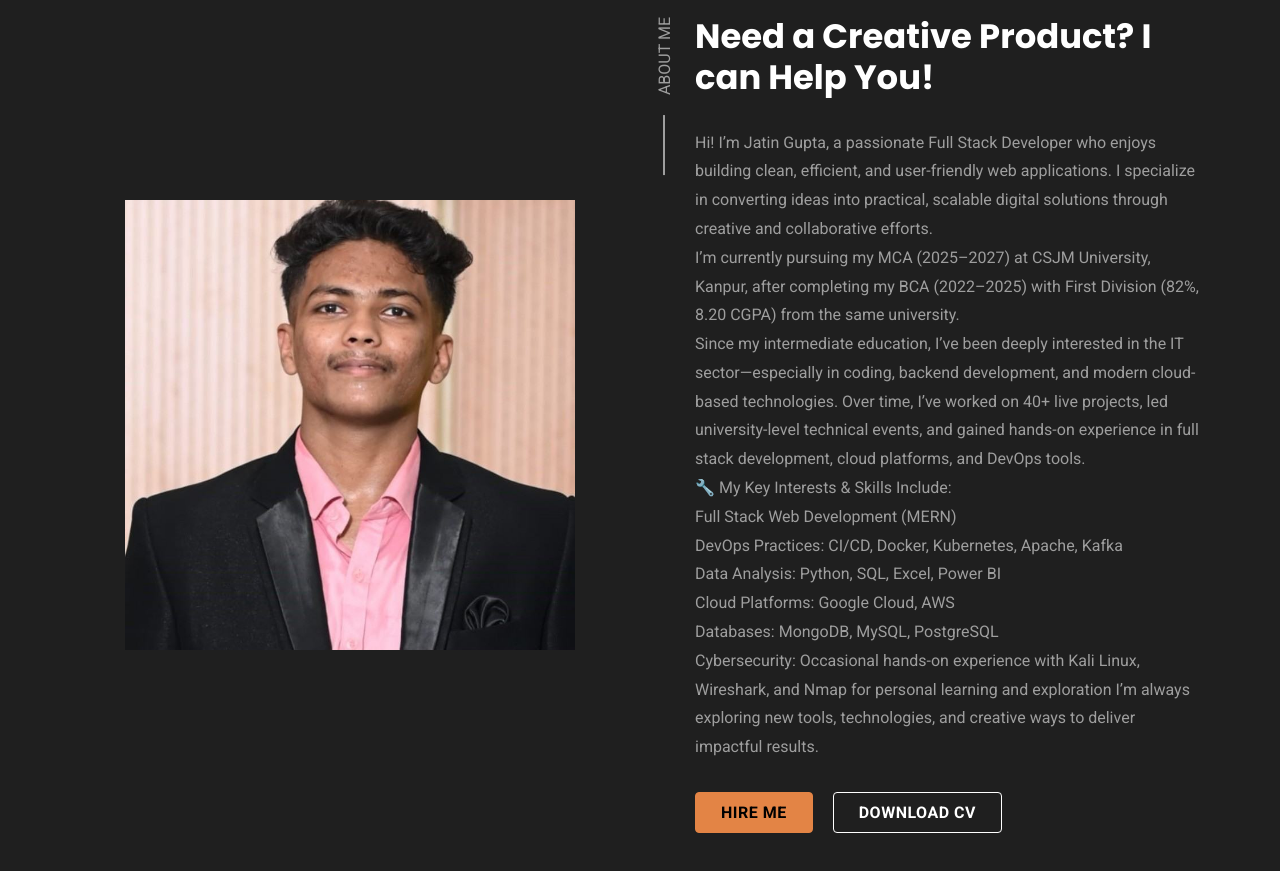
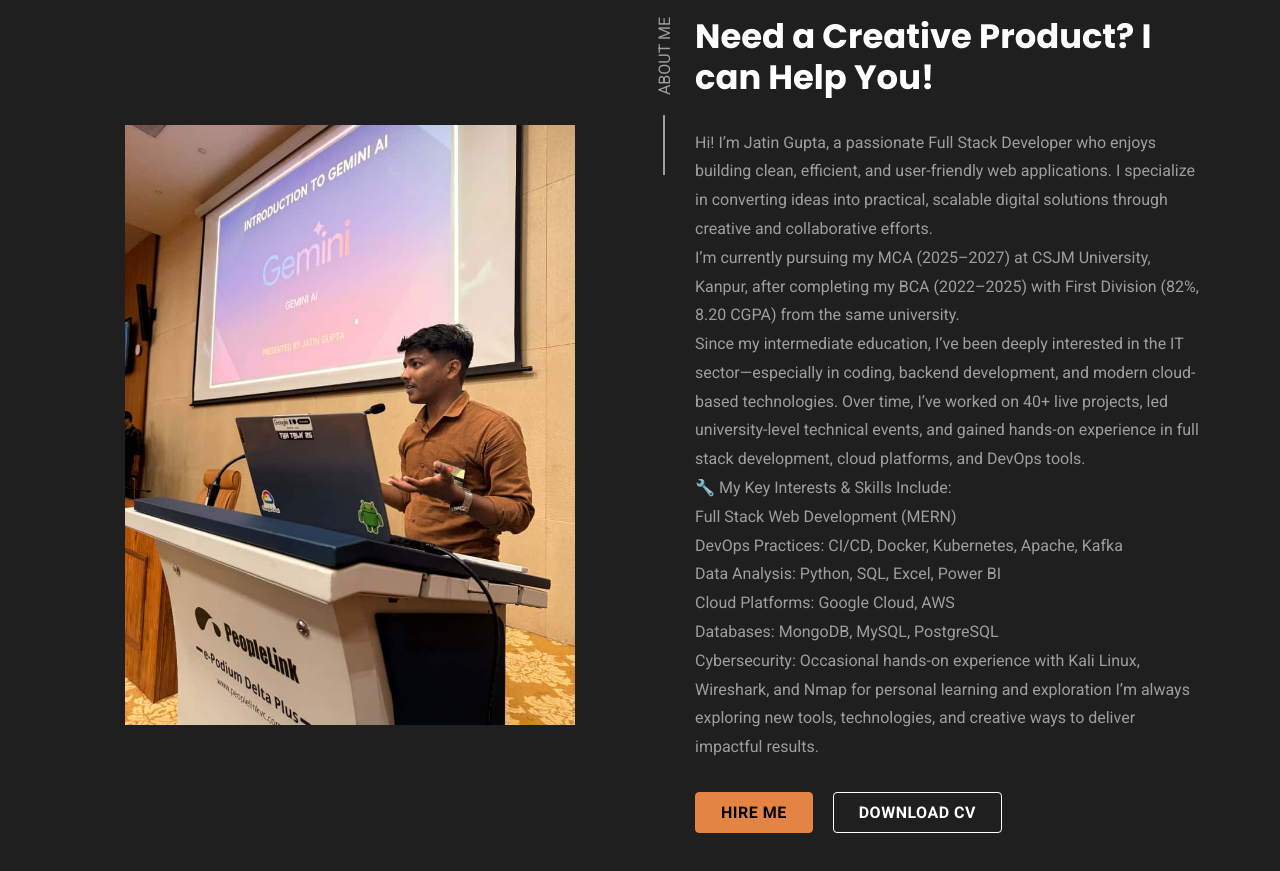
Before and after one commit to jatin9823/jatin-port, a plain HTML site: page index.html in a window 1280 px wide. Shown: the part 1580-2451 px from the top of the page. Drawn offline with nearby package versions, Linux system fonts and the light colour scheme; a web font is replaced by a local one.

Commit message:
Update index.html

```diff
--- a/index.html
+++ b/index.html
@@ -312,7 +312,7 @@
       <section class="about" id="about">
 
         <figure class="about-banner">
-          <img src="./assets/images/Photo.jpeg" alt="A man in a alice blue shirt with a thinking expression"
+          <img src="./assets/images/About.jpg" alt="A man in a alice blue shirt with a thinking expression"
             class="w-100">
         </figure>
 
```
